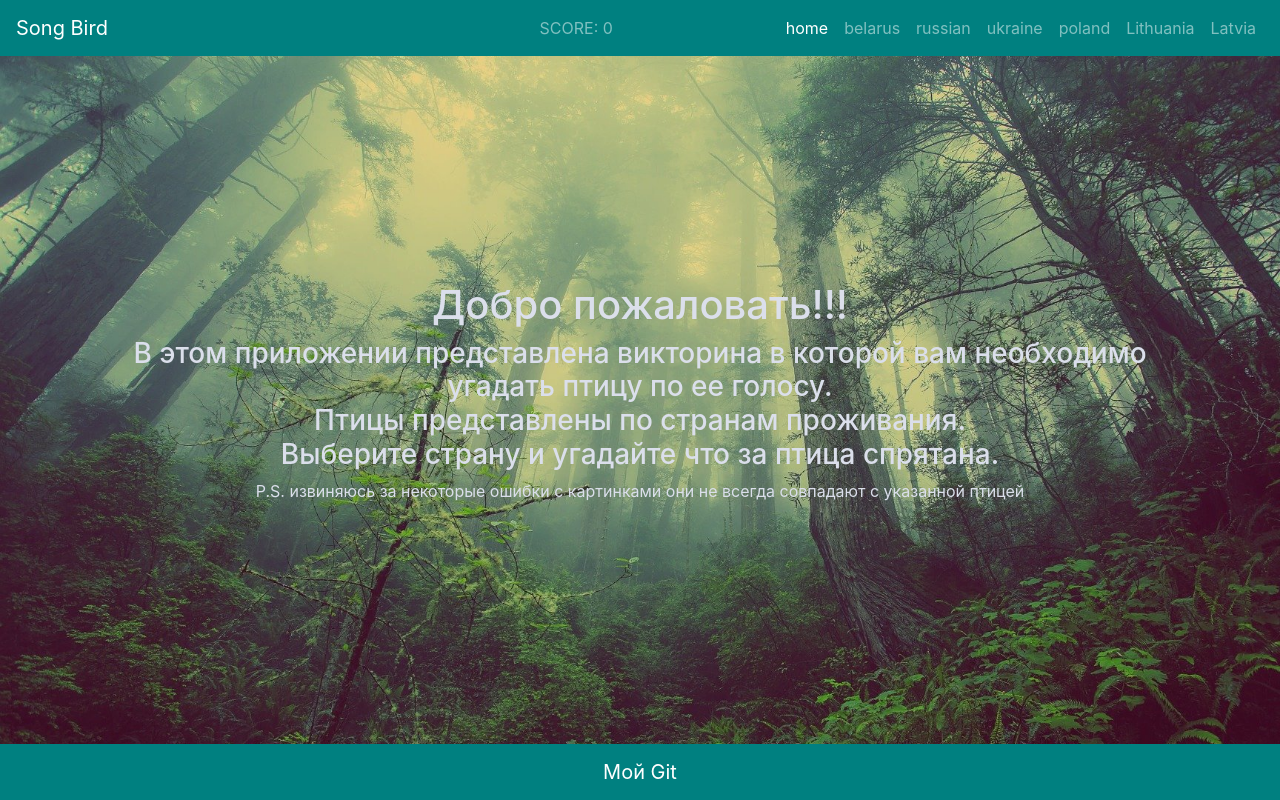
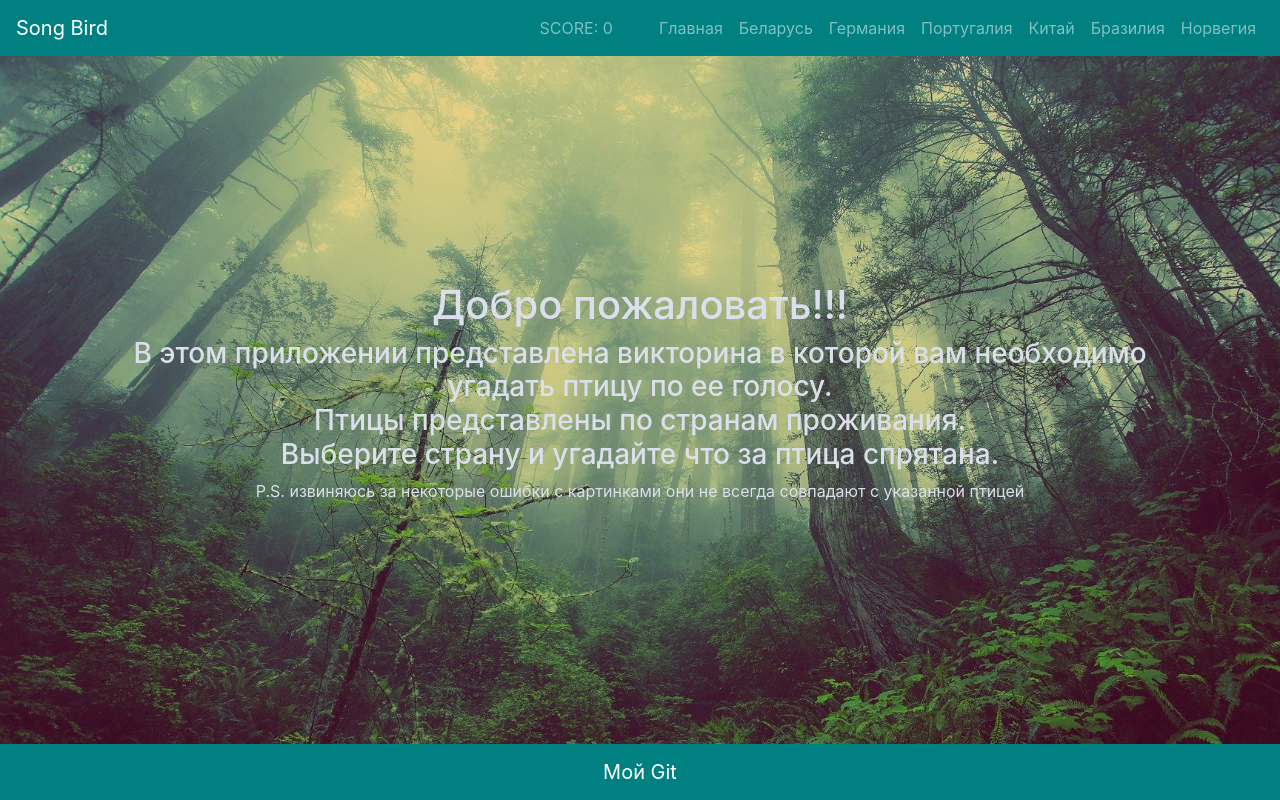
Before and after one commit to AndreyAmelchenia/songbird, a React app: page / in a window 1280 px wide. Built offline with nearby package versions, Linux system fonts and the light colour scheme.

Commit message:
fix: correct link

```diff
--- a/src/components/App.jsx
+++ b/src/components/App.jsx
@@ -21,7 +21,7 @@ const App = () => {
           <Finish />
         </Route>
         <Route>
-          {URL.indexOf(url) !== -1 ? <Main /> : <Error />}
+          {URL.map((e) => e.url).indexOf(url) !== -1 ? <Main /> : <Error />}
         </Route>
       </Switch>
       <Footer />
--- a/src/components/header/Header.jsx
+++ b/src/components/header/Header.jsx
@@ -36,7 +36,7 @@ const Header = () => {
         <Nav>
           {URL
             .map((element, index) => (
-              <LinkNav key={element} name={element} id={index} />
+              <LinkNav key={element.url} name={element} id={index} />
             ))}
         </Nav>
       </Navbar.Collapse>
--- a/src/components/header/Link.jsx
+++ b/src/components/header/Link.jsx
@@ -28,17 +28,17 @@ const Link = ({ name }) => {
         <Nav.Link
           disabled={disable}
           as={NavLink}
-          href={`#${name}`}
+          href={`#${name.url}`}
           onClick={() => {
             dispatch(setDisableLink(true));
-            dispatch(fetchBirds(name));
+            dispatch(fetchBirds(name.url));
             dispatch(setNewGame());
             dispatch(setDisableButton(true));
             dispatch(setVisibilityNone());
           }}
-          to={{ pathname: `/${name}`, state: { question: 0, score: 0 } }}
+          to={{ pathname: `/${name.url}`, state: { question: 0, score: 0 } }}
         >
-          {name}
+          {name.name}
         </Nav.Link>
       )}
     </>
@@ -47,6 +47,9 @@ const Link = ({ name }) => {
 };
 
 Link.propTypes = {
-  name: PropTypes.string.isRequired,
+  name: PropTypes.PropTypes.shape({
+    name: PropTypes.string.isRequired,
+    url: PropTypes.string.isRequired,
+  }).isRequired,
 };
 export default Link;
--- a/src/components/main/answerBlock/answer/Answer.jsx
+++ b/src/components/main/answerBlock/answer/Answer.jsx
@@ -1,4 +1,4 @@
-import React, { useRef } from 'react';
+import React, { useRef, useEffect } from 'react';
 import { useSelector, useDispatch } from 'react-redux';
 import { Form } from 'react-bootstrap';
 import PropTypes from 'prop-types';
@@ -12,12 +12,17 @@ const Answer = ({ bird }) => {
   const disableButton = useSelector((state) => state.disableButton);
   const correct = useRef(null);
   const error = useRef(null);
+  const check = useRef(null);
+  useEffect(() => check.current !== null
+  && check.current.parentElement.addEventListener('click', () => dispatch(setVisibilityBird(bird))), []);
   return (
     <>
       <Form.Check
+        ref={check}
         disabled={!disableButton}
         onChange={() => {
           if (bird.answer) {
+            console.log('правильный ответ: ', bird.name);
             dispatch(setScore());
             correct.current.audioEl.current.play();
           } else {
@@ -29,7 +34,7 @@ const Answer = ({ bird }) => {
           if (bird.answer) {
             dispatch(setDisableButton(false));
           }
-          dispatch(setVisibilityBird(bird));
+          // dispatch(setVisibilityBird(bird));
         }}
         className={bird.answer ? 'answer_check answer_check_true' : 'answer_check'}
         type="radio"
--- a/src/components/main/card/Card.jsx
+++ b/src/components/main/card/Card.jsx
@@ -1,4 +1,4 @@
-import React from 'react';
+import React, { useEffect, useRef } from 'react';
 import { Col, Image, Button } from 'react-bootstrap';
 import { NavLink, useLocation } from 'react-router-dom';
 import AudioPlayer from 'react-h5-audio-player';
@@ -7,9 +7,12 @@ import { setDisableLink, setNewGame, resetAnswerBlock } from '../../../actions';
 
 const Card = () => {
   const dispatch = useDispatch();
+  const player = useRef(null);
   const { question } = useLocation().state;
   const answer = useSelector((state) => state.answers[question].find((e) => e.answer));
   const visibleAnswer = useSelector((state) => state.disableButton);
+  useEffect(() => (!visibleAnswer
+    ? player.current.audio.current.pause() : undefined), [visibleAnswer]);
   return (
     <>
       <Col className="col-md-5 my_card p-2">
@@ -34,6 +37,7 @@ const Card = () => {
         </Button>
         <h1>{visibleAnswer ? '*****' : answer.name}</h1>
         <AudioPlayer
+          ref={player}
           className="my_card_player"
           autoPlay
           showJumpControls={false}
--- a/src/constants/Url.js
+++ b/src/constants/Url.js
@@ -1,2 +1,33 @@
-const URL = ['home', 'belarus', 'russian', 'ukraine', 'poland', 'Lithuania', 'Latvia'];
+// const URL = ['home', 'belarus', 'russian', 'ukraine', 'poland', 'Lithuania', 'Latvia'];
+
+const URL = [
+  {
+    url: 'home',
+    name: 'Главная',
+  },
+  {
+    url: 'belarus',
+    name: 'Беларусь',
+  },
+  {
+    url: 'germany',
+    name: 'Германия',
+  },
+  {
+    url: 'portugal',
+    name: 'Португалия',
+  },
+  {
+    url: 'china',
+    name: 'Китай',
+  },
+  {
+    url: 'brazil',
+    name: 'Бразилия',
+  },
+  {
+    url: 'norway',
+    name: 'Норвегия',
+  },
+];
 export default URL;
```
